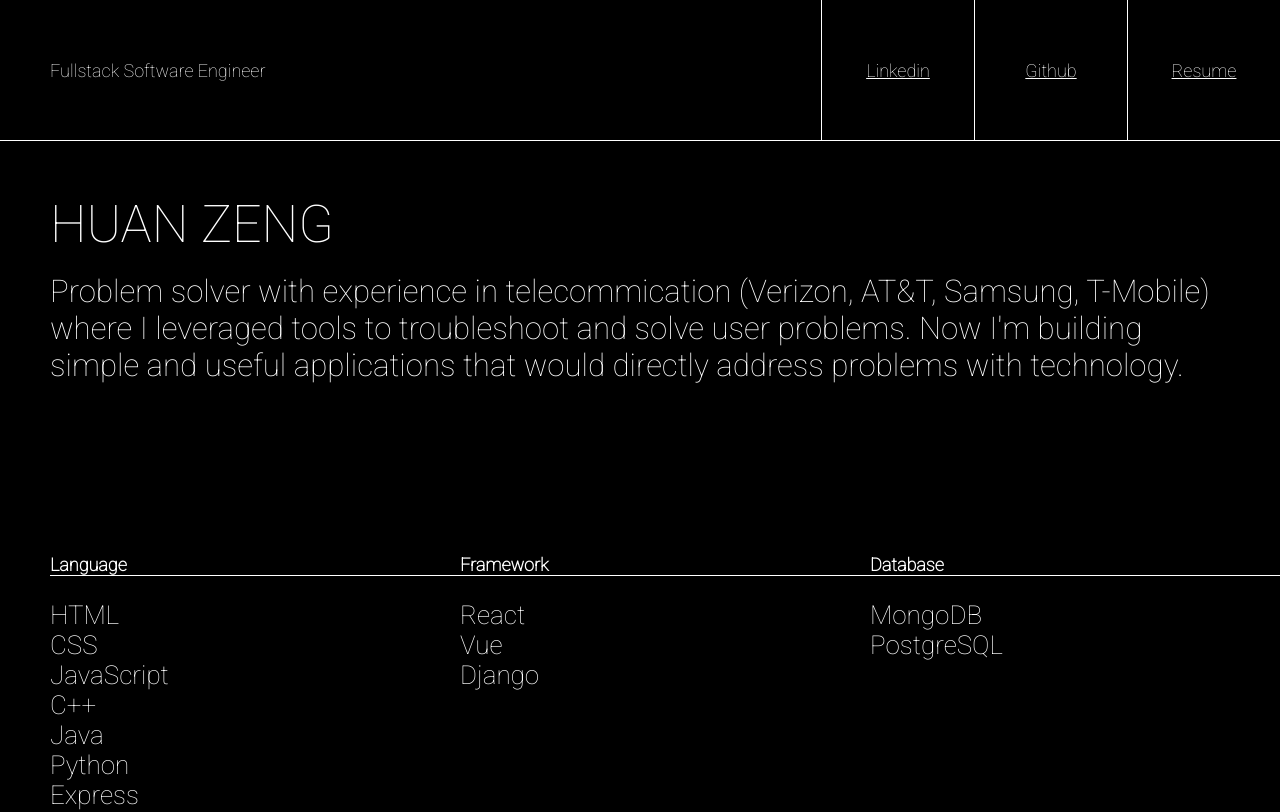
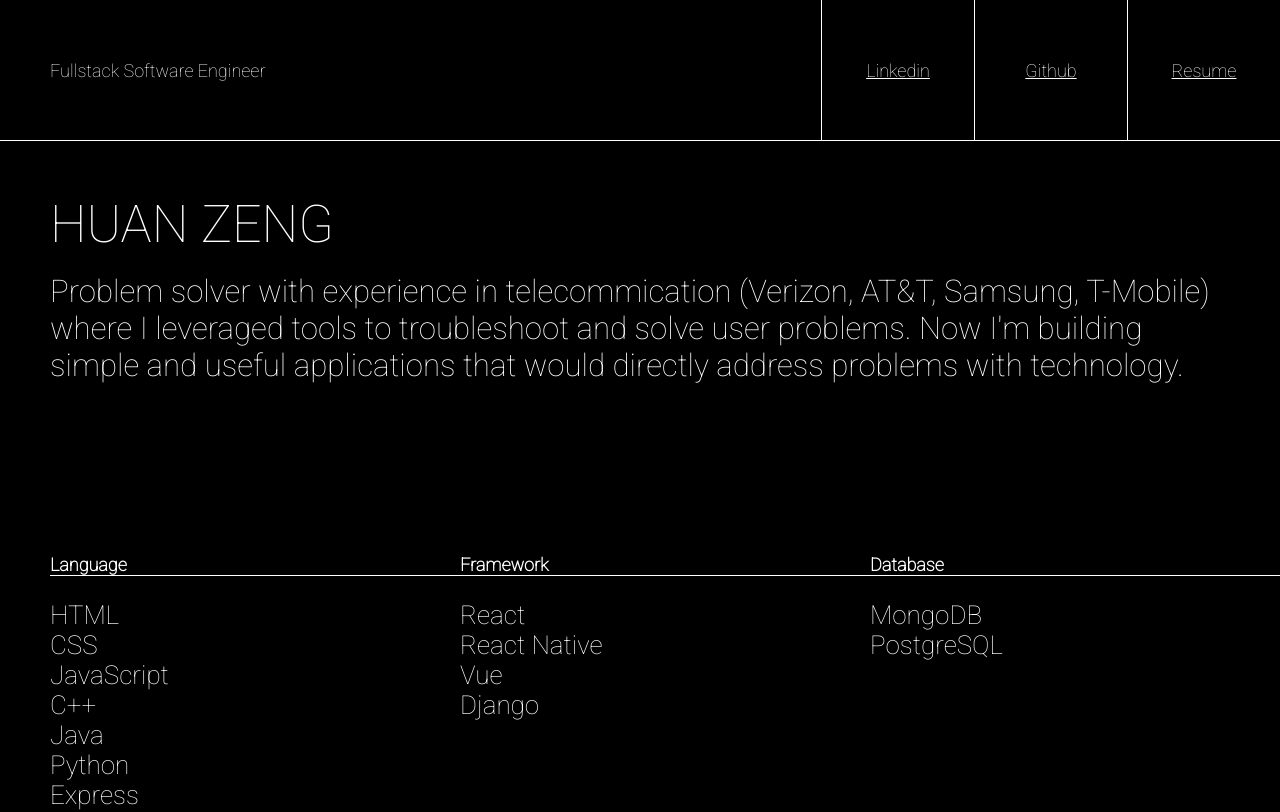
Before and after one commit to huan00/portfolio, a React (Create React App) app: page / in a window 1280 px wide. Shown: the top 812 px of the page. Built offline with nearby package versions, Linux system fonts and the light colour scheme.

Commit message:
add react native

```diff
--- a/src/pages/index.js
+++ b/src/pages/index.js
@@ -61,7 +61,7 @@ const index = () => {
     'Express',
     'Node.js'
   ]
-  const frameworks = ['React', 'Vue', 'Django']
+  const frameworks = ['React', 'React Native', 'Vue', 'Django']
 
   const databases = ['MongoDB', 'PostgreSQL']
 
```
